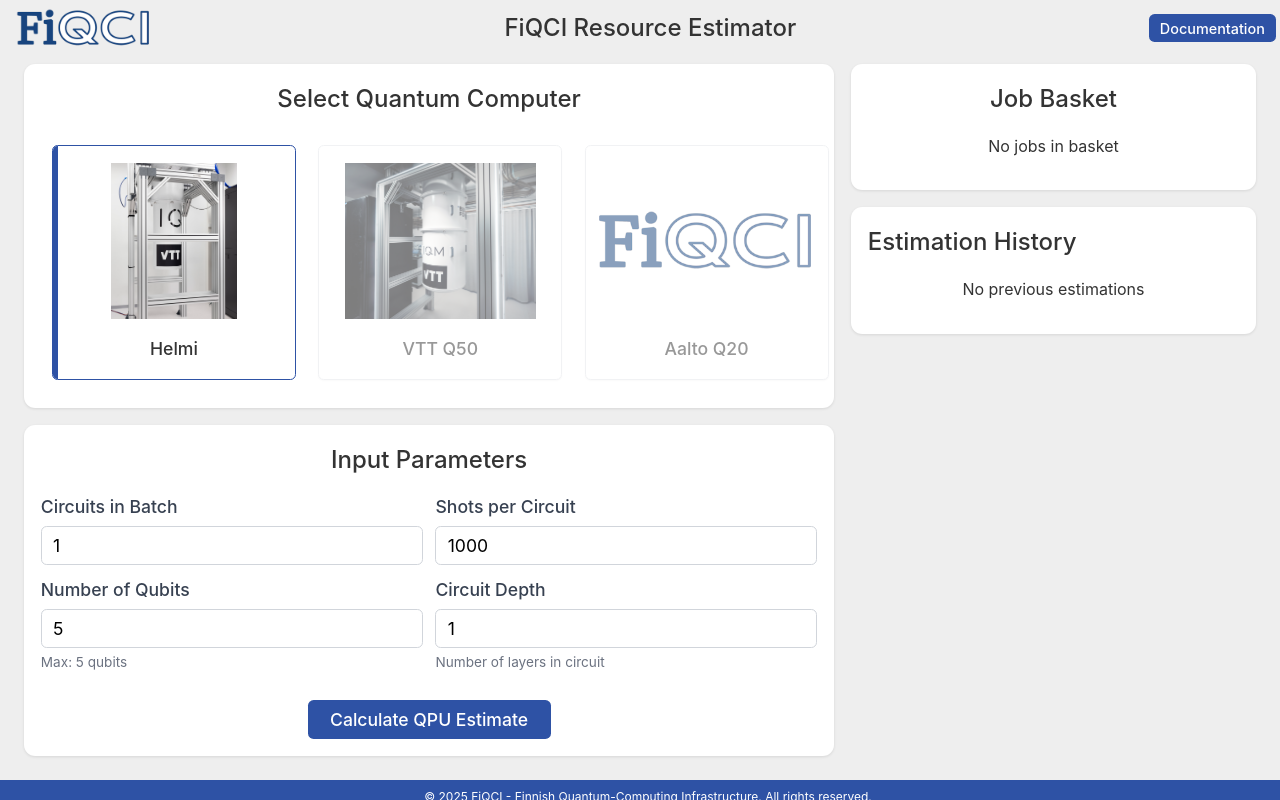
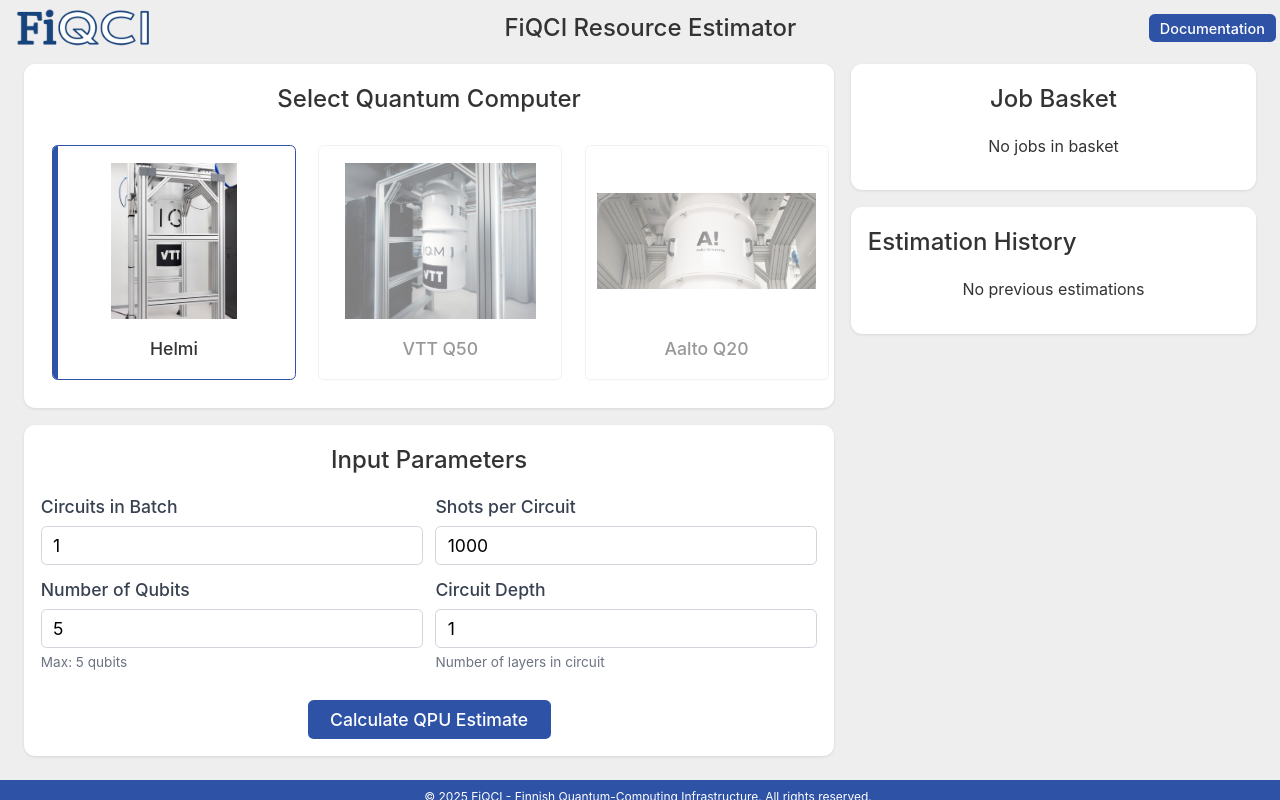
Before and after one commit to FiQCI/resource-estimator, a React (Vite) app: page / in a window 1280 px wide. Built offline with nearby package versions, Linux system fonts and the light colour scheme.

Commit message:
Add Aalto Q20 image

```diff
--- a/src/components/DeviceSelector.jsx
+++ b/src/components/DeviceSelector.jsx
@@ -134,7 +134,7 @@
 				/>
 				<DeviceCard
 					title="Aalto Q20"
-					image="./FiQCI-logo.png"
+					image="./aalto-q20.jpg"
 					isSelected={selectedDevice === 'aalto-q20'}
 					onClick={() => onDeviceSelect('aalto-q20')}
 				/>
```
Also changed, not shown: public/aalto-q20.jpg (added).
